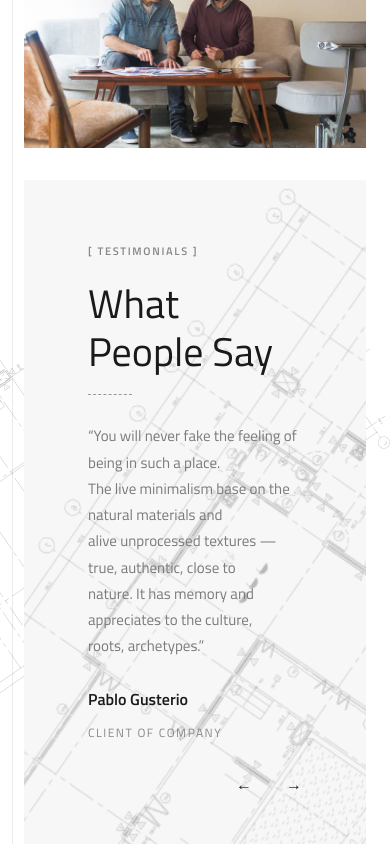
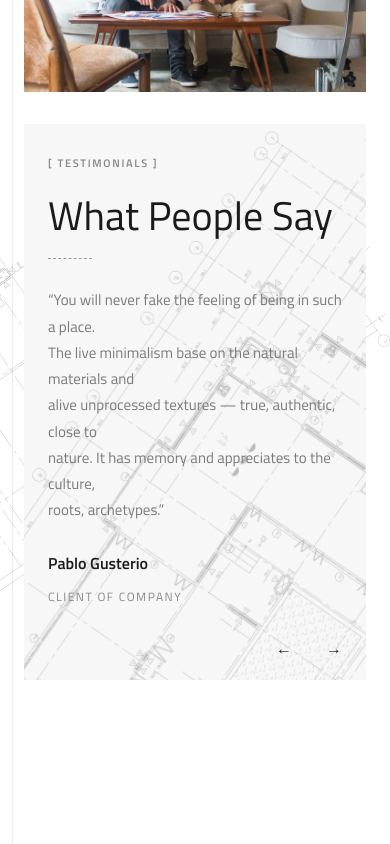
Before and after one commit to Kalandhar01/Siva_con, a Next.js app: page / in a window 390 px wide. Shown: the part 9220-10064 px from the top of the page. Built offline with nearby package versions, Linux system fonts and the light colour scheme.

Commit message:
fix: improve testimonials mobile responsiveness

```diff
--- a/src/components/Testimonials.tsx
+++ b/src/components/Testimonials.tsx
@@ -26,10 +26,9 @@ export default function Testimonials() {
   return (
     <section
       id="testimonials"
-      className="relative"
+      className="relative py-16 md:py-[120px]"
       style={{
         background: "#ffffff",
-        padding: "120px 0 100px",
         backgroundImage: "url(/sivra/sketch-bg.png)",
         backgroundSize: "auto",
         backgroundPosition: "right center",
@@ -56,14 +55,12 @@ export default function Testimonials() {
           {/* Right — marble testimonial panel, shifted down */}
           <div
             data-reveal
-            className="reveal relative lg:mt-12"
+            className="reveal relative lg:mt-12 p-6 md:p-12 lg:p-16 min-h-[420px] md:min-h-[520px]"
             style={{
               background: "#F7F7F7",
               backgroundImage: "url(/sivra/marble-bg.png)",
               backgroundSize: "cover",
               backgroundPosition: "center",
-              padding: "56px 64px",
-              minHeight: 520,
             }}
           >
             <span
```
